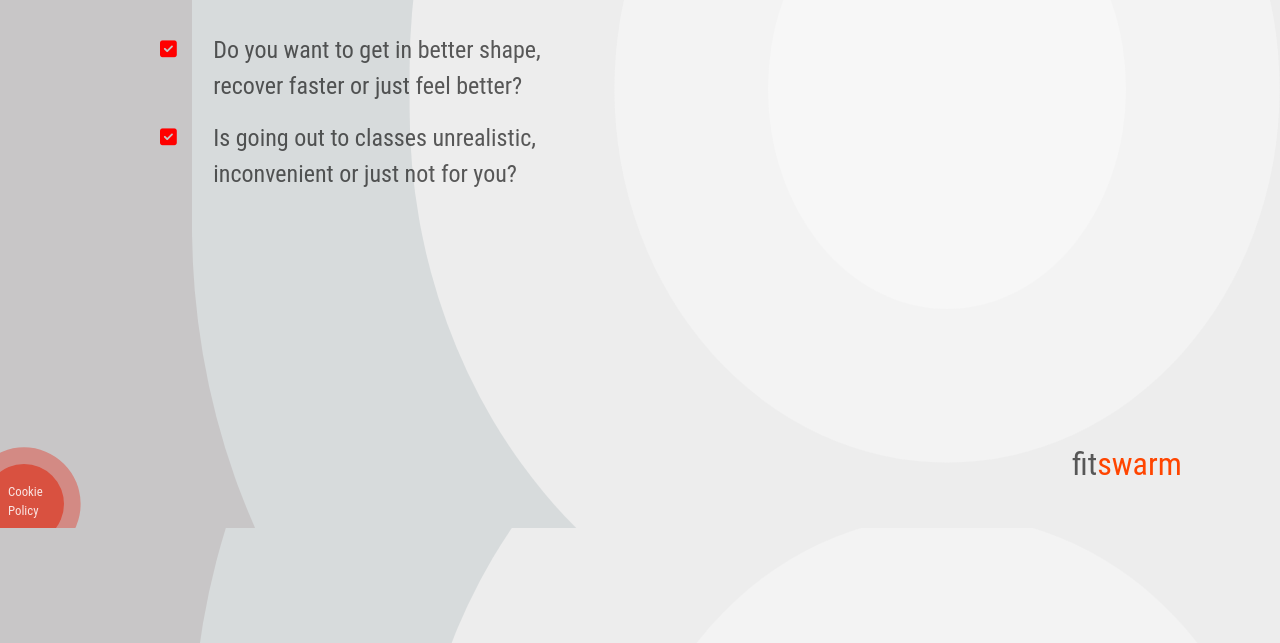
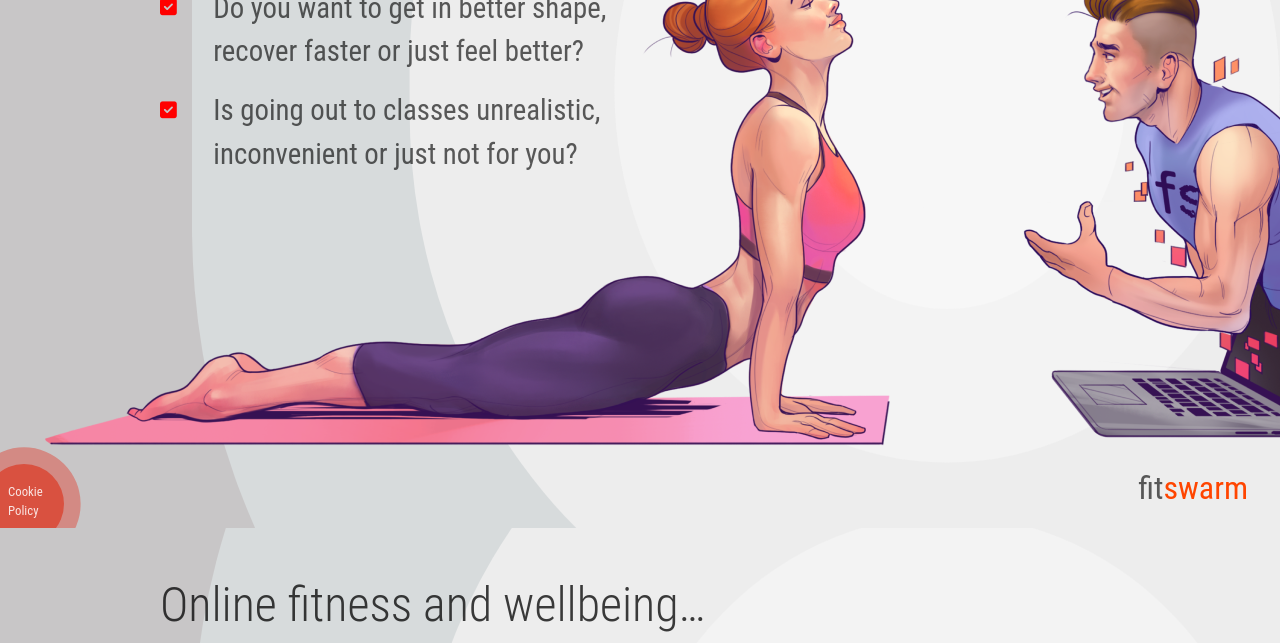
Before and after one commit to shubhamsoni-max/online-fitness, a plain HTML site: page index.html in a window 1280 px wide. Shown: the part 272-915 px from the top of the page. Drawn offline with Linux system fonts and the light colour scheme.

Commit message:
add background

```diff
--- a/body.css
+++ b/body.css
@@ -51,10 +51,15 @@ body {
     margin-top: 2rem;
 }
 
+.content-description p {
+    font-size: 1.8rem;
+    color: rgba(0, 0, 0, 0.74);
+}
+
 .face-to-face i {
     color: red;
     font-size: 1.2rem;
-    margin-top: 1.5rem;
+    margin-top: 1.7rem;
 }
 
 .face-to-face p {
@@ -78,10 +83,9 @@ body {
 
 .logo {
     position: absolute;
-    right: -12rem;
-    bottom: 2.5rem;
+    right: 2rem;
+    bottom: 1rem;
     font-size: 2rem;
-    /* font-weight: 600; */
     color: purple;
 }
 
@@ -115,24 +119,39 @@ body {
     text-align: center;
     font-size: .8rem;
     line-height: .2;
-    margin-left: -6rem;
+    margin-left: -.8rem;
     color: rgba(255, 255, 255, 0.425);
 }
-h3{
+
+h3 {
     margin-left: 3rem;
     color: rgba(255, 255, 255, 0.822);
     font-weight: 100;
+}
 
-}
-.click-div i{
+.click-div i {
     margin: -2rem 1rem 0 0;
     color: white;
     font-size: 1.6rem;
     font-weight: 100;
+}
 
-}
-.click-div span{
+.click-div span {
     font-size: .8rem;
     display: inline-block;
     margin: 1.5rem 0 1rem 3rem;
 }
+
+.backgroud-image {
+    position: absolute;
+    bottom: -1rem;
+    left: 2rem;
+    background-image: url(./Illustration01.png);
+    width: 100%;
+    height: 80%;
+    background-repeat: no-repeat;
+}
+
+.content-description span {
+    display: block;
+}
--- a/header.css
+++ b/header.css
@@ -5,19 +5,15 @@
 }
 
 h2 {
-    margin-top: 5rem;
-    font-size: 2.8rem;
+    margin-top: 1rem;
+    font-size: 3rem;
     font-weight: 100;
-    color: rgba(0, 0, 0, 0.534);
+    color: rgba(0, 0, 0, 0.76);
 }
 
 h1 {
     margin-top: 1rem;
-    font-size: 4rem;
+    font-size: 4.8rem;
     font-weight: 100;
     color: rgba(255, 0, 0, 0.603);
 }
-p{
-    font-size: 1.5rem;
-    width: 25rem;
-}
--- a/index.html
+++ b/index.html
@@ -21,15 +21,20 @@
         <div class="content-description">
 
             <i class="fas fa-check-square"></i>
-            <p>Do you want to get in better shape, recover faster or just feel better?</p>
+            <p>
+            Do you want to get in better shape, recover faster or just feel better?
+            </p>
             <i class="fas fa-check-square"></i>
             <p>Is going out to classes unrealistic, inconvenient or just not for you?</p>
         </div>
+        <div class="backgroud-image"></div>
         <div class="CookiePolicy">
             <p><span> Cookie</span><span>Policy</span></p>
         </div>
         <p class="logo"><span>fit</span><span class="colored">swarm</span> </p>
     </div>
+
+      <!-- part 2 -->
 
     <div class="face-to-face">
         <div class="header">
@@ -43,8 +48,7 @@
             <i class="fas fa-check-square"></i>
             <p>Is going out to classes unrealistic, inconvenient or just not for you?</p>
         </div>
-        <!-- 2nd page -->
-
+        <div class="backgroud-image"></div>
         <div class="CookiePolicy2">
             <div class="click-div">
                 <h3>Cookie Policy</h3>
```
Also changed, not shown: Illustration01.png (added).
